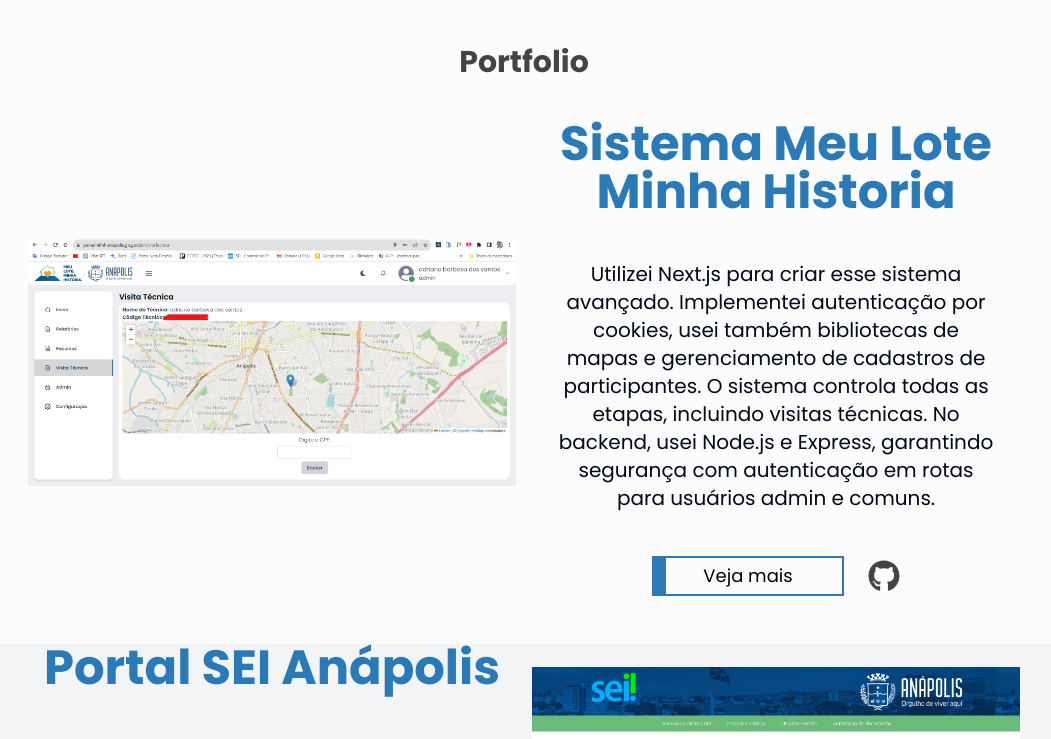
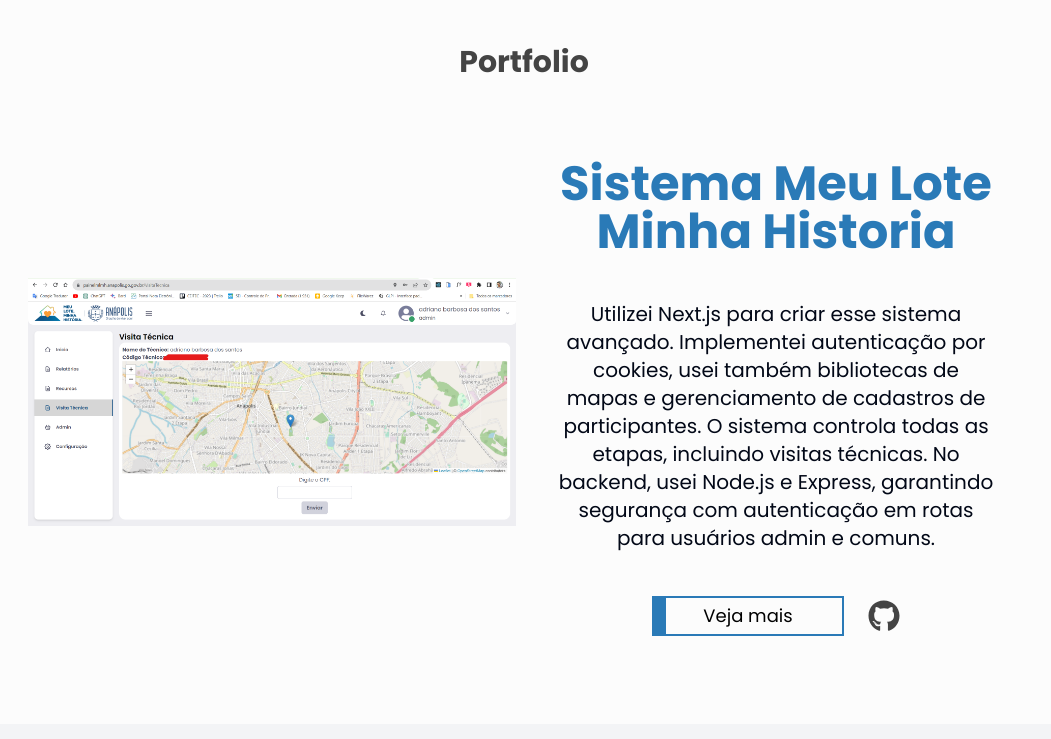
Before and after one commit to adrianobarbosa1/adrianobarbosa1.github.io, a Next.js app: page / in a window 1280 px wide. Shown: the part 2100-2839 px from the top of the page, without its empty margins (116-1167 px from the left). Built offline with nearby package versions, Linux system fonts and the light colour scheme.

Commit message:
feat: add padding Y

```diff
--- a/src/components/Portfolio/index.tsx
+++ b/src/components/Portfolio/index.tsx
@@ -24,7 +24,7 @@ const Portfolio = () => {
       {dataPortfolio.map((item, i) => (
         <div
           key={item.id}
-          className={` mb-10  ${
+          className={` mb-10 py-10  ${
             i % 2 === 0 ? "" : "bg-gray-100 dark:bg-[#242424]" // Aplica bg para indices pares
           }`}
         >
@@ -72,7 +72,7 @@ const Portfolio = () => {
 
               <ul className="about__contact center flex justify-center space-x-6">
                 <li>
-                  <Link href={item.href}>
+                  <Link href={item.linkUrl} target="_blank">
                     <button className="group relative h-10 w-48 overflow-hidden border-2 border-primary text-lg ">
                       <div className="absolute inset-0 w-3 bg-primary transition-all ease-out group-hover:w-full"></div>
                       <span className="relative text-black group-hover:text-white dark:text-darkTexto">
```
